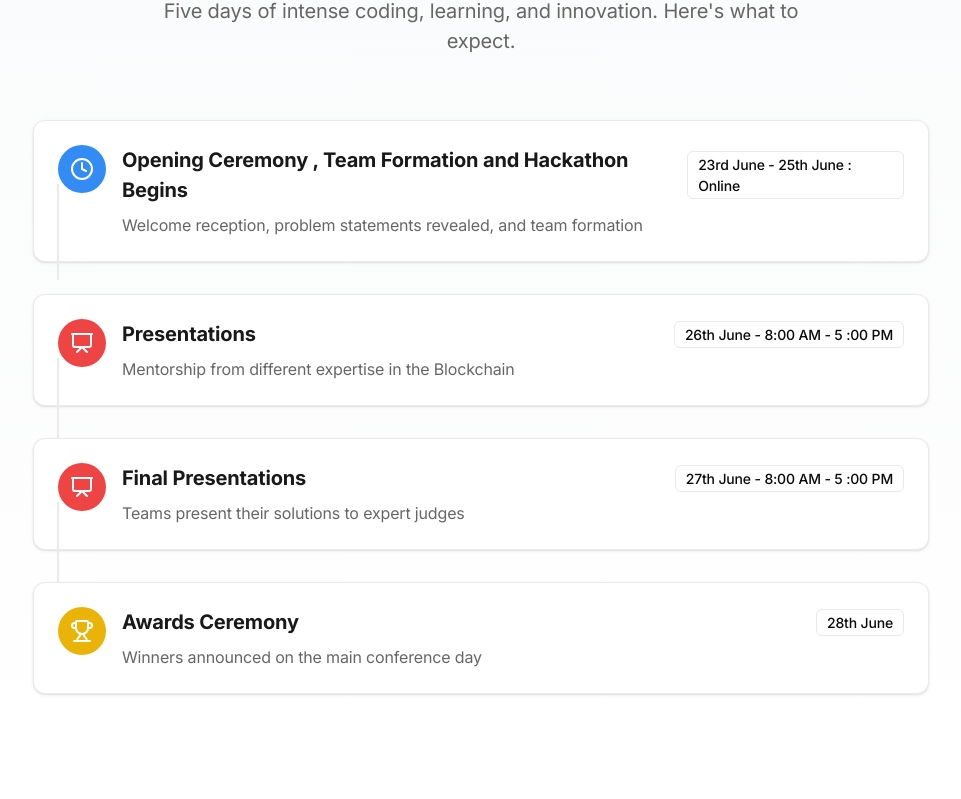
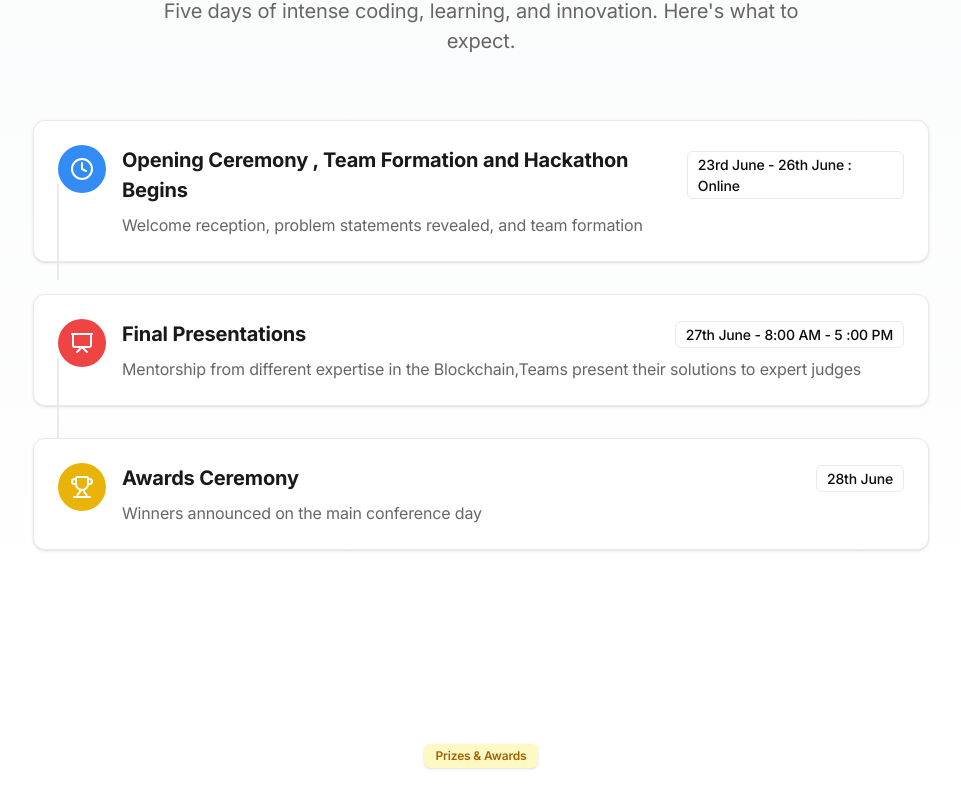
Before and after one commit to eliashezron/devfest, a Next.js app: page /hackathon in a window 1280 px wide. Shown: the part 1028-1827 px from the top of the page, without its empty margins (159-1120 px from the left). Built offline with nearby package versions, Linux system fonts and the light colour scheme.

Commit message:
edited the hackathon page

```diff
--- a/components/hackathonTimeline.tsx
+++ b/components/hackathonTimeline.tsx
@@ -4,7 +4,7 @@ import { Clock, Code, Presentation, Trophy } from "lucide-react";
 
 const timelineEvents = [
   {
-    time: "23rd June - 25th June : Online",
+    time: "23rd June - 26th June : Online",
     title: "Opening Ceremony , Team Formation and Hackathon Begins",
     description: "Welcome reception, problem statements revealed, and team formation",
     icon: Clock,
@@ -17,17 +17,17 @@ const timelineEvents = [
   //   icon: Code,
   //   color: "bg-green-500"
   // },
-  {
-    time: "26th June - 8:00 AM - 5 :00 PM",
-    title: " Presentations",
-    description: "Mentorship from different expertise in the Blockchain",
-    icon: Presentation,
-    color: "bg-red-500"
-  },
+  // {
+  //   time: "26th June - 8",
+  //   title: " Presentations",
+  //   description: "Mentorship from different expertise in the Blockchain",
+  //   icon: Presentation,
+  //   color: "bg-red-500"
+  // },
   {
     time: "27th June - 8:00 AM - 5 :00 PM",
     title: "Final Presentations",
-    description: "Teams present their solutions to expert judges",
+    description: "Mentorship from different expertise in the Blockchain,Teams present their solutions to expert judges",
     icon: Presentation,
     color: "bg-red-500"
   },
```
Also changed, not shown: components/ui/mobile-menu.tsx (line endings or trailing spaces).
